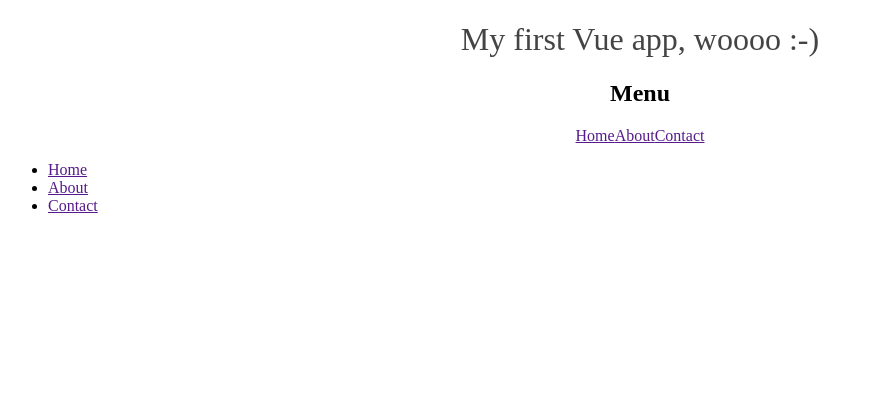
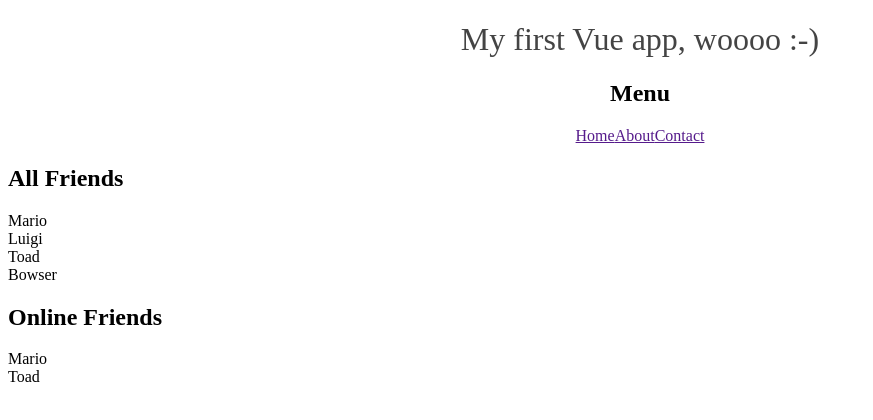
Before and after one commit to jhnnyk/udemy-vuefirebase-myproject, a Vue app: page / in a window 1280 px wide. Shown: the top 420 px of the page, without its empty margins (0-873 px from the left). Built offline with nearby package versions, Linux system fonts and the light colour scheme.

Commit message:
passing data with props

```diff
--- a/src/App.vue
+++ b/src/App.vue
@@ -2,33 +2,32 @@
   <div id="app">
     <h1>{{ title }}</h1>
     <Navbar />
-    <nav>
-      <ul>
-        <li>
-          <a href>Home</a>
-        </li>
-        <li>
-          <a href>About</a>
-        </li>
-        <li>
-          <a href>Contact</a>
-        </li>
-      </ul>
-    </nav>
+    <AllFriends :friends="friends" />
+    <OnlineFriends :friends="friends" />
   </div>
 </template>
 
 <script>
 import Navbar from "./components/Navbar";
+import AllFriends from "./components/AllFriends";
+import OnlineFriends from "./components/OnlineFriends";
 
 export default {
   name: "app",
   components: {
-    Navbar
+    Navbar,
+    OnlineFriends,
+    AllFriends
   },
   data() {
     return {
-      title: "My first Vue app, woooo :-)"
+      title: "My first Vue app, woooo :-)",
+      friends: [
+        { name: "Mario", online: true },
+        { name: "Luigi", online: false },
+        { name: "Toad", online: true },
+        { name: "Bowser", online: false }
+      ]
     };
   }
 };
--- /dev/null
+++ b/src/components/AllFriends.vue
@@ -0,0 +1,21 @@
+<template>
+  <div id="all-friends">
+    <h2>All Friends</h2>
+    <div v-for="(friend, index) in friends" :key="index">
+      <span>{{ friend.name }}</span>
+    </div>
+  </div>
+</template>
+
+<script>
+export default {
+  name: "AllFriends",
+  props: ["friends"],
+  data() {
+    return {};
+  }
+};
+</script>
+
+<style>
+</style>
--- a/src/components/Navbar.vue
+++ b/src/components/Navbar.vue
@@ -24,7 +24,7 @@
 };
 </script>
 
-<style scoped>
+<style>
 nav {
   text-align: center;
 }
--- /dev/null
+++ b/src/components/OnlineFriends.vue
@@ -0,0 +1,21 @@
+<template>
+  <div id="online-friends">
+    <h2>Online Friends</h2>
+    <div v-for="(friend, index) in friends" :key="index">
+      <span v-if="friend.online">{{ friend.name }}</span>
+    </div>
+  </div>
+</template>
+
+<script>
+export default {
+  name: "OnlineFriends",
+  props: ["friends"],
+  data() {
+    return {};
+  }
+};
+</script>
+
+<style>
+</style>
```
